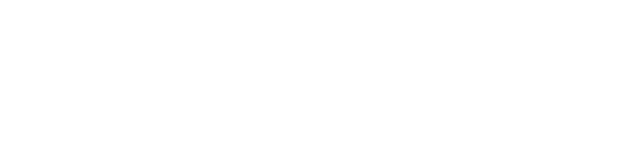
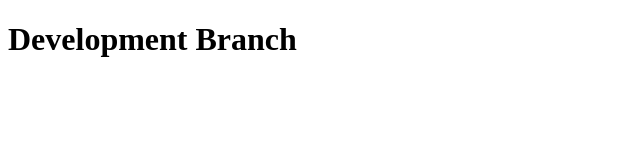
Before and after one commit to khoanguyen84/Git_C0622G1, a plain HTML site: page index.html in a window 1280 px wide. Shown: the whole page, without its empty margins (0-640 px from the left). Drawn offline with Linux system fonts and the light colour scheme.

Commit message:
build index

```diff
--- a/index.html
+++ b/index.html
@@ -7,6 +7,6 @@
     <title>Git Advanced</title>
 </head>
 <body>
-
+    <h1>Development Branch</h1>
 </body>
 </html>
```
